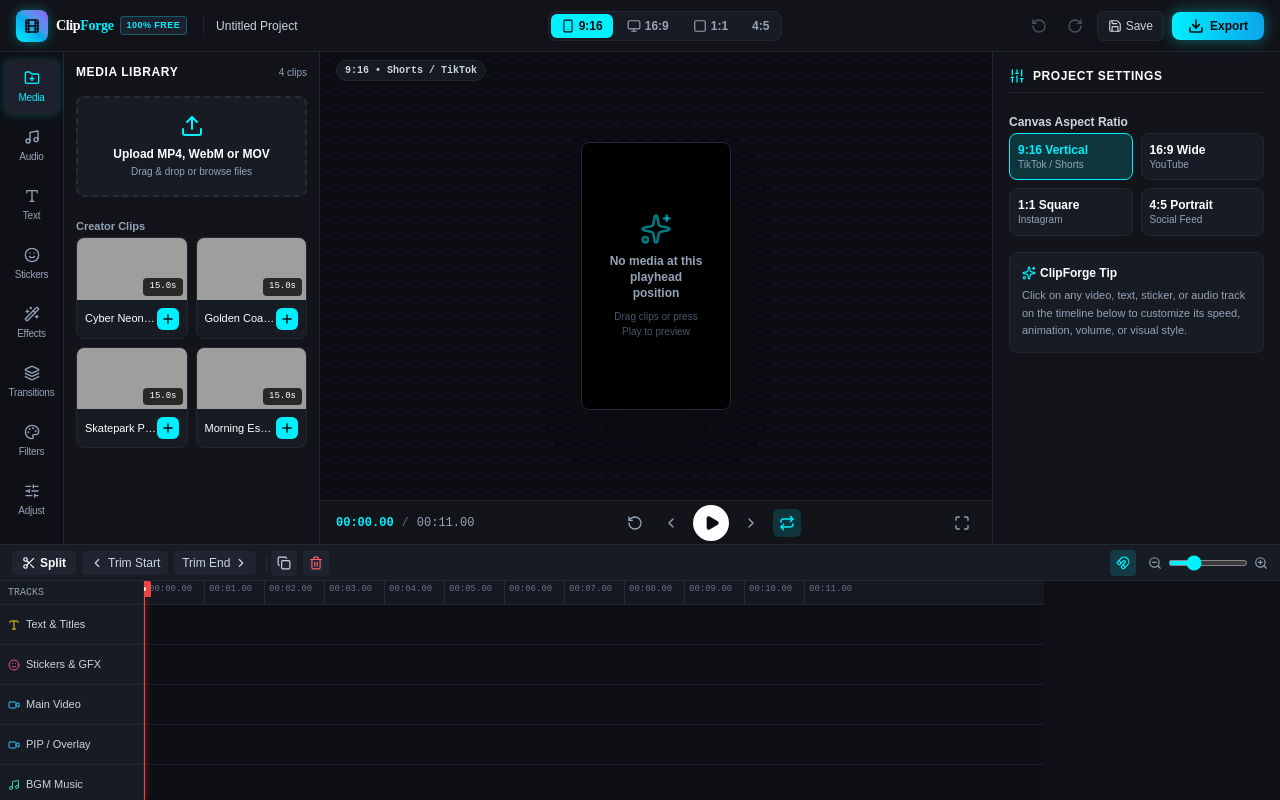
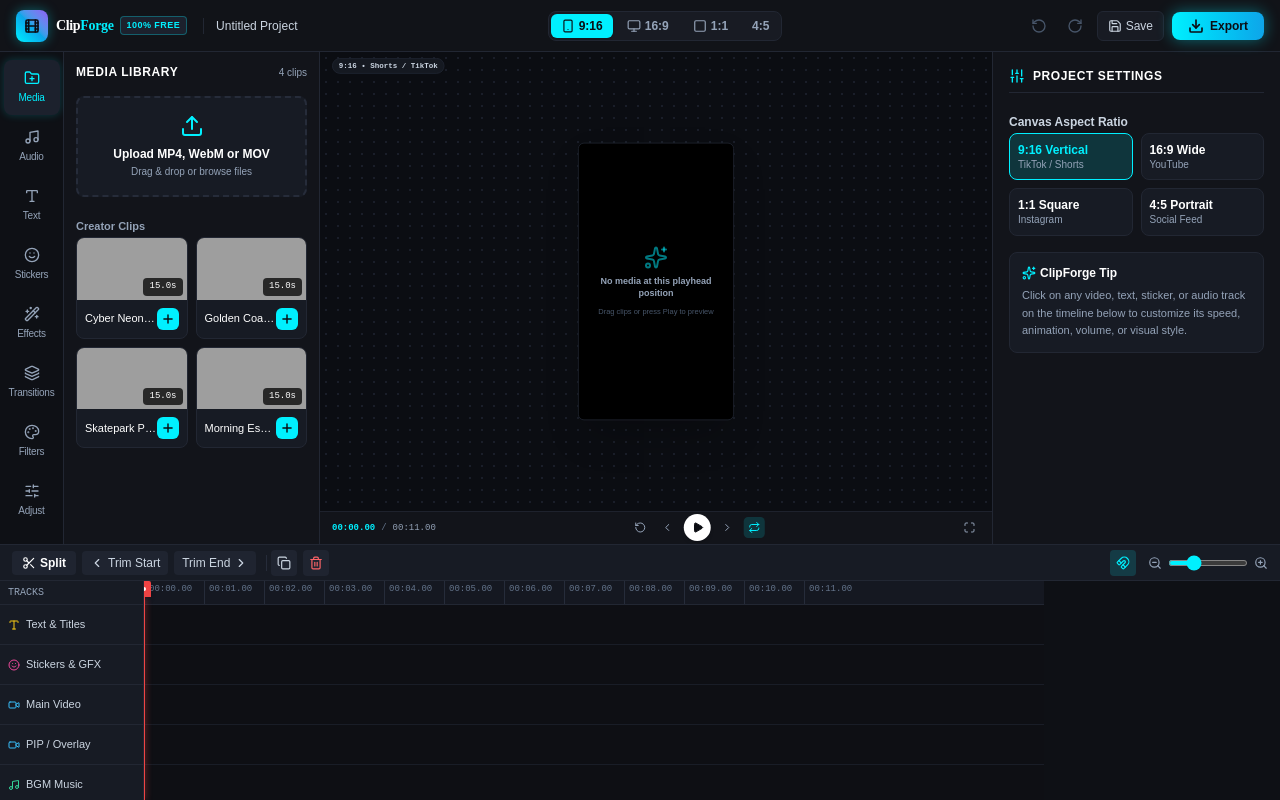
Before and after one commit to nagraj-jagtap/clipforge-video-editor, a React (Vite) app: page / in a window 1280 px wide. Built offline with nearby package versions, Linux system fonts and the light colour scheme; grey boxes are pictures that could not be loaded.

Commit message:
Apply compact CapCut-style preview workspace safely

```diff
--- a/src/App.tsx
+++ b/src/App.tsx
@@ -544,7 +544,9 @@
           onUpdateSelectedClip={handleUpdateSelectedClip}
         />
 
-        {/* Center Live Video Preview Stage */}
+        {/* Compact CapCut-style preview workspace */}
+        <div className="cf-preview-shell min-w-0 flex-1 min-h-0 flex items-center justify-center overflow-hidden bg-[#0B0D12]">
+          <div className="cf-preview-scaled w-[133.333%] h-[133.333%] scale-75 origin-center shrink-0">
             <CenterPreview
               aspectRatio={aspectRatio}
               currentTime={currentTime}
@@ -557,6 +559,8 @@
               onToggleLoop={() => setIsLooping(!isLooping)}
               onStepFrame={handleStepFrame}
             />
+          </div>
+        </div>
 
         {/* Right Inspector Panel */}
         <RightPanel
```
Lines whose indentation alone changed are shown as unchanged.
